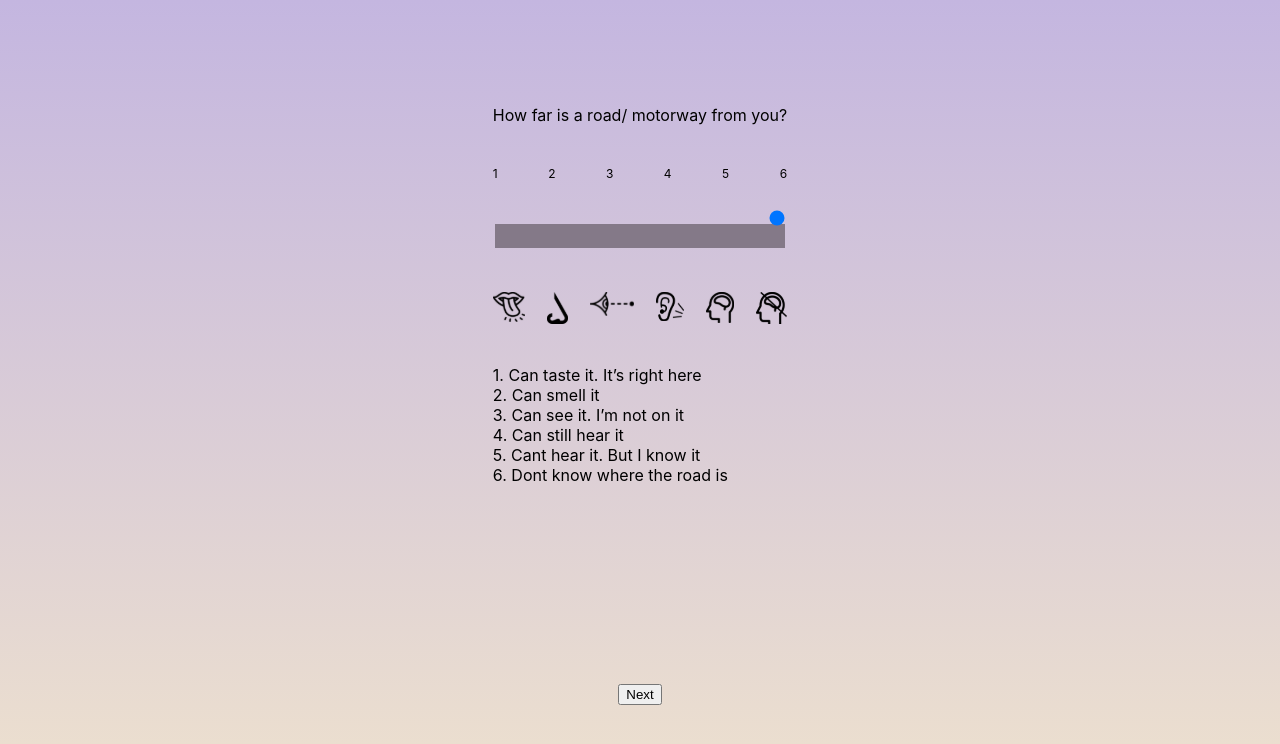
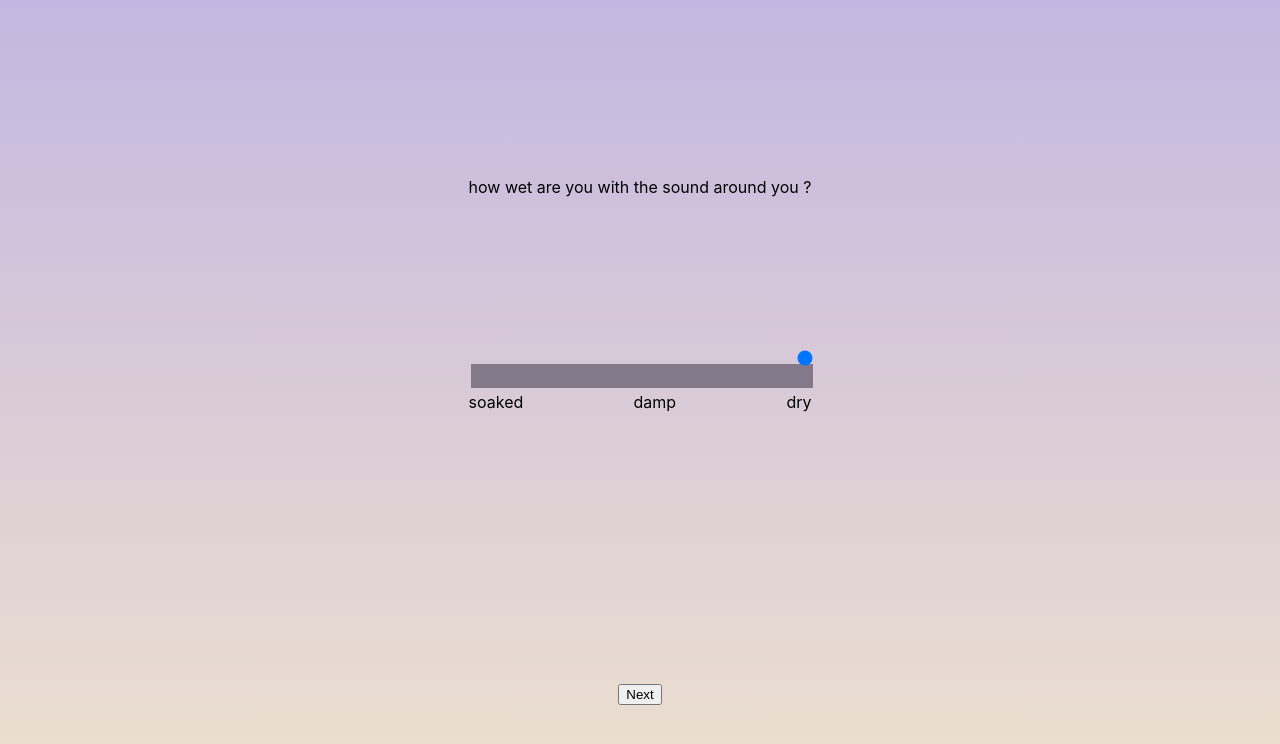
Before and after one commit to tanvibhakta/sultana-fieldness, a React (Create React App) app: page /question in a window 1280 px wide. Shown: the top 744 px of the page. Built offline with nearby package versions, Linux system fonts and the light colour scheme.

Commit message:
remove scale, add first question about wet sound

```diff
--- a/src/pages/Questions.jsx
+++ b/src/pages/Questions.jsx
@@ -15,7 +15,7 @@ import "./css/question.css";
 export const Questions = () => {
   const navigate = useNavigate();
   const [questionNumber, setQuestionNumber] = useState(1);
-  const MAX_QUESTION_NUMBER = 3;
+  const MAX_QUESTION_NUMBER = 4;
   return (
     <div className="question-container container">
       <Question
@@ -41,6 +41,31 @@ export const Questions = () => {
 export const Question = ({ questionNumber, setQuestionNumber }) => {
   switch (questionNumber) {
     case 1:
+      return (
+        <div className="question_1">
+          <div className="question_1-label" htmlFor="motorwayDistance">
+            how wet are you with the sound around you ?
+          </div>
+          <div>
+            <input
+              className="question_0 input"
+              name="motorwayDistance"
+              id="motorwayDistance"
+              type="range"
+              min={1}
+              max={3}
+              step={1}
+              required
+            />
+            <div className="question_1-datalist-helper">
+              <span>soaked</span>
+              <span>damp</span>
+              <span>dry</span>
+            </div>
+          </div>
+        </div>
+      );
+    case 2:
       return (
         <div className="question_1">
           <div className="question_1-label" htmlFor="motorwayDistance">
@@ -73,16 +98,6 @@ export const Question = ({ questionNumber, setQuestionNumber }) => {
               <BrainKnows />
               <BrainDontKnow />
             </div>
-            {/*<div className="question_1-scale">*/}
-            {/*  <span>*/}
-            {/*    Very*/}
-            {/*    <br /> close*/}
-            {/*  </span>*/}
-            {/*  <span>*/}
-            {/*    Very*/}
-            {/*    <br /> far*/}
-            {/*  </span>*/}
-            {/*</div>*/}
           </div>
           <div className="options">
             <div>1. Can taste it. It’s right here</div>
@@ -95,7 +110,7 @@ export const Question = ({ questionNumber, setQuestionNumber }) => {
         </div>
       );
 
-    case 2:
+    case 3:
       return (
         <div className="question_2">
           <div className="question_2 label" htmlFor="feetLocation">
@@ -124,7 +139,7 @@ export const Question = ({ questionNumber, setQuestionNumber }) => {
         </div>
       );
 
-    case 3:
+    case 4:
       return (
         <div className="question_3">
           <div className="question_3 label" htmlFor="structureAge">
--- a/src/pages/css/question.css
+++ b/src/pages/css/question.css
@@ -20,6 +20,7 @@
 
 .input {
   max-height: 24px;
+  width: 100%;
 }
 
 .question_1 {
```
